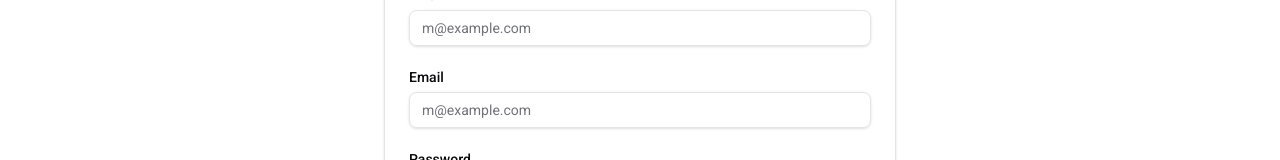
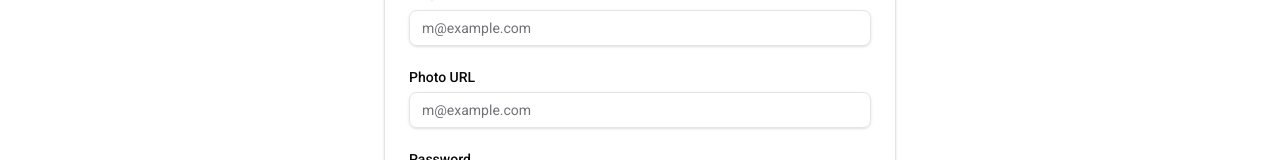
Before and after one commit to rimasultana/job-portal-client, a React (Vite) app: page /register in a window 1280 px wide. Shown: the part 383-543 px from the top of the page. Built offline with nearby package versions, Linux system fonts and the light colour scheme; no server answers.

Commit message:
google authentication done

```diff
--- a/package.json
+++ b/package.json
@@ -16,9 +16,11 @@
     "@tailwindcss/vite": "^4.0.6",
     "class-variance-authority": "^0.7.1",
     "clsx": "^2.1.1",
+    "firebase": "^11.3.1",
     "lucide-react": "^0.475.0",
     "react": "^19.0.0",
     "react-dom": "^19.0.0",
+    "react-hook-form": "^7.54.2",
     "react-hot-toast": "^2.5.1",
     "react-icons": "^5.4.0",
     "react-router": "^7.1.5",
--- a/src/Pages/Login.jsx
+++ b/src/Pages/Login.jsx
@@ -6,16 +6,34 @@ import { Label } from "@/components/ui/label";
 import animation from "../assets/animation.json";
 import { Player } from "@lottiefiles/react-lottie-player";
 import { Link } from "react-router";
-import google from "../assets/Google.webp"
+import google from "../assets/Google.webp";
+import { useForm } from "react-hook-form";
+import toast from "react-hot-toast";
+import { useContext } from "react";
+import AuthContext from "@/provider/AuthContext";
 
 export function Login() {
+  const { register, handleSubmit } = useForm();
+    const { googleUser } = useContext(AuthContext);
+
+
+  const onSubmit = (data) => console.log(data);
+  const handleGoogleUser = () => {
+    googleUser()
+      .then(() => {
+        toast.success("Successfully Login!");
+      })
+      .catch((error) => {
+        toast.error("Failed Login", error);
+      });
+  };
   return (
     <div className="flex min-h-svh flex-col items-center justify-center bg-muted p-6 md:p-10">
       <div className="w-full max-w-sm md:max-w-3xl">
         <div className={cn("flex flex-col gap-6")}>
           <Card className="overflow-hidden">
             <CardContent className="grid p-0 md:grid-cols-2">
-              <form className="p-6 md:p-8">
+              <form onSubmit={handleSubmit(onSubmit)} className="p-6 md:p-8">
                 <div className="flex flex-col gap-6">
                   <div className="flex flex-col items-center text-center">
                     <h1 className="text-2xl font-bold">Welcome back</h1>
@@ -26,7 +44,7 @@ export function Login() {
                   <div className="grid gap-2">
                     <Label htmlFor="email">Email</Label>
                     <Input
-                      id="email"
+                      {...register("email")}
                       type="email"
                       placeholder="m@example.com"
                       required
@@ -42,7 +60,12 @@ export function Login() {
                         Forgot your password?
                       </a>
                     </div>
-                    <Input id="password" type="password" required />
+                    <Input
+                      {...register("password")}
+                      id="password"
+                      type="password"
+                      required
+                    />
                   </div>
                   <Button type="submit" className="w-full bg-cyan-400">
                     Login
@@ -53,15 +76,18 @@ export function Login() {
                     </span>
                   </div>
                   <div className="flex">
-                    <Button variant="outline" className="w-full">
-                     <img src={google} alt="google" className="w-6"/>
+                    <Button onClick={handleGoogleUser} variant="outline" className="w-full">
+                      <img src={google} alt="google" className="w-6" />
 
                       <span className="sr-only">Login with Google</span>
                     </Button>
                   </div>
                   <div className="text-center text-sm">
                     Don&apos;t have an account?{" "}
-                    <Link to={"/register"} className="underline underline-offset-4 text-red-500">
+                    <Link
+                      to={"/register"}
+                      className="underline underline-offset-4 text-red-500"
+                    >
                       Sign up
                     </Link>
                   </div>
--- a/src/Pages/Register.jsx
+++ b/src/Pages/Register.jsx
@@ -10,8 +10,25 @@ import {
 import { Input } from "@/components/ui/input";
 import { Label } from "@/components/ui/label";
 import { Link } from "react-router";
-import google from "../assets/Google.webp"
+import google from "../assets/Google.webp";
+import { useForm } from "react-hook-form";
+import { useContext } from "react";
+import AuthContext from "@/provider/AuthContext";
+import toast from "react-hot-toast";
 export function Register() {
+  const { register, handleSubmit } = useForm();
+  const { googleUser } = useContext(AuthContext);
+
+  const onSubmit = (data) => console.log(data);
+  const handleGoogleUser = () => {
+    googleUser()
+      .then(() => {
+        toast.success("Successfully Login!");
+      })
+      .catch((error) => {
+        toast.error("Failed Login", error);
+      });
+  };
   return (
     <div className="flex min-h-svh w-full items-center justify-center p-6 md:p-10">
       <div className="w-full max-w-lg">
@@ -22,13 +39,13 @@ export function Register() {
               <CardDescription></CardDescription>
             </CardHeader>
             <CardContent>
-              <form>
+              <form onSubmit={handleSubmit(onSubmit)}>
                 <div className="flex flex-col gap-6">
                   <div className="grid gap-2">
                     <Label htmlFor="email">Name</Label>
                     <Input
-                      id="email"
-                      type="email"
+                      {...register("name")}
+                      type="text"
                       placeholder="rima@example.com"
                       required
                     />
@@ -36,17 +53,17 @@ export function Register() {
                   <div className="grid gap-2">
                     <Label htmlFor="email">Email</Label>
                     <Input
-                      id="email"
+                      {...register("email")}
                       type="email"
                       placeholder="m@example.com"
                       required
                     />
                   </div>
                   <div className="grid gap-2">
-                    <Label htmlFor="email">Email</Label>
+                    <Label htmlFor="email">Photo URL</Label>
                     <Input
-                      id="email"
-                      type="email"
+                      {...register("photo")}
+                      type="text"
                       placeholder="m@example.com"
                       required
                     />
@@ -55,12 +72,20 @@ export function Register() {
                     <div className="flex items-center">
                       <Label htmlFor="password">Password</Label>
                     </div>
-                    <Input id="password" type="password" required />
+                    <Input
+                      {...register("password", { pattern: /^[A-Za-z]+$/i })}
+                      type="password"
+                      required
+                    />
                   </div>
                   <Button type="submit" className="w-full bg-cyan-500">
                     Login
                   </Button>
-                  <Button variant="outline" className="w-full bg-cyan-100">
+                  <Button
+                    onClick={handleGoogleUser}
+                    variant="outline"
+                    className="w-full bg-cyan-100"
+                  >
                     <img src={google} alt="google" className="w-6" />
                   </Button>
                 </div>
--- /dev/null
+++ b/src/firebase/firebaseconfig.js
@@ -0,0 +1,20 @@
+// Import the functions you need from the SDKs you need
+import { initializeApp } from "firebase/app";
+import { getAuth } from "firebase/auth";
+// TODO: Add SDKs for Firebase products that you want to use
+// https://firebase.google.com/docs/web/setup#available-libraries
+
+// Your web app's Firebase configuration
+const firebaseConfig = {
+  apiKey: "AIzaSyCevnPSqXCBMDkHgptoWBDBi7-s40yoxsU",
+  authDomain: "jobstack-534be.firebaseapp.com",
+  projectId: "jobstack-534be",
+  storageBucket: "jobstack-534be.firebasestorage.app",
+  messagingSenderId: "414786415879",
+  appId: "1:414786415879:web:020f5e01078138c79869a2"
+};
+
+// Initialize Firebase
+const app = initializeApp(firebaseConfig);
+const auth = getAuth(app);
+export default auth;
--- a/src/main.jsx
+++ b/src/main.jsx
@@ -4,11 +4,13 @@ import "./index.css";
 import { RouterProvider } from "react-router";
 import router from "./routes/Route";
 import AuthProvider from "./provider/AuthProvider";
+import { Toaster } from "react-hot-toast";
 
 createRoot(document.getElementById("root")).render(
   <StrictMode>
     <AuthProvider>
       <RouterProvider router={router} />
+      <Toaster/>
     </AuthProvider>
   </StrictMode>
 );
--- a/src/provider/AuthProvider.jsx
+++ b/src/provider/AuthProvider.jsx
@@ -1,16 +1,53 @@
 /* eslint-disable react/prop-types */
-import { useState } from "react";
+import { useEffect, useState } from "react";
 import AuthContext from "./AuthContext";
+import {
+  createUserWithEmailAndPassword,
+  GoogleAuthProvider,
+  onAuthStateChanged,
+  signInWithEmailAndPassword,
+  signInWithPopup,
+  signOut,
+} from "firebase/auth";
+import auth from "@/firebase/firebaseconfig";
 
 const AuthProvider = ({ children }) => {
   const [users, setUsers] = useState(null);
   const [loading, setLoading] = useState(true);
+  const googleProvider = new GoogleAuthProvider();
+
+  const createLogin = (email, password) => {
+    setLoading(false);
+    return createUserWithEmailAndPassword(auth, email, password);
+  };
+  const signUser = (email, password) => {
+    setLoading(false);
+    return signInWithEmailAndPassword(auth, email, password);
+  };
+  const logOut = () => {
+    return signOut(auth);
+  };
+  const googleUser = () => {
+    setLoading(false);
+    return signInWithPopup(auth, googleProvider);
+  };
+
+  useEffect(() => {
+    const unsubscribe = onAuthStateChanged(auth, (currentUser) => {
+      setUsers(currentUser);
+      setLoading(false);
+    });
+    return () => unsubscribe();
+  }, []);
+
 
   const info = {
     users,
     loading,
-    setUsers,
-    setLoading,
+    createLogin,
+    signUser,
+    logOut,
+    googleUser,
   };
 
   return <AuthContext.Provider value={info}>{children}</AuthContext.Provider>;
```
Also changed, not shown: 1 other file (tests, documents, lock files or other folders).
